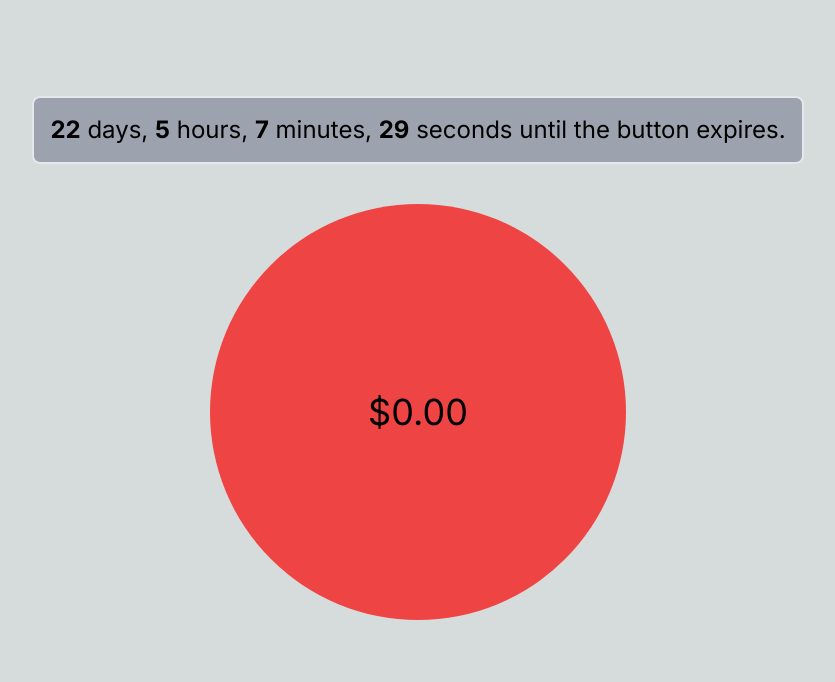
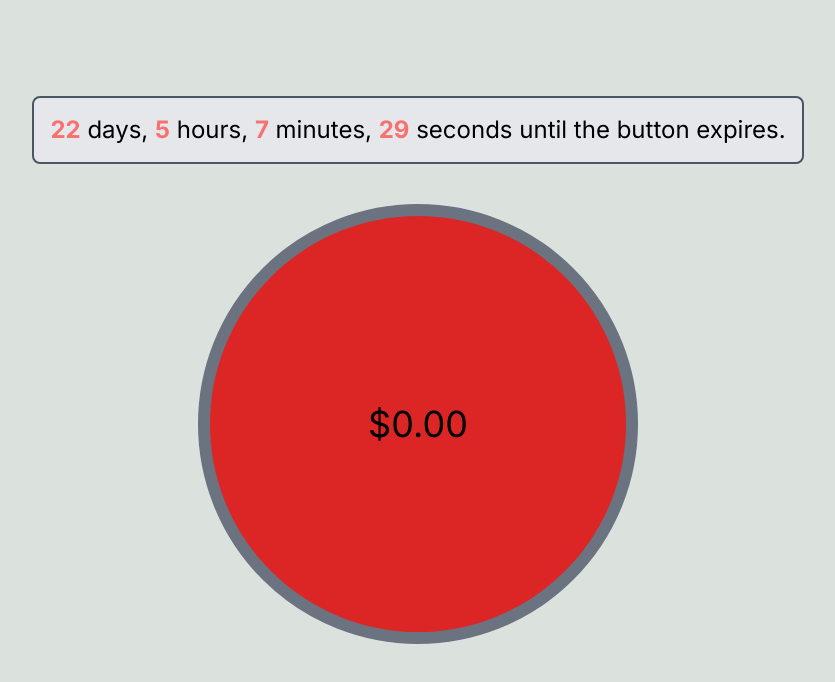
Before and after one commit to jstnf/the-button-web, a Next.js app: page / in a window 1280 px wide. Shown: the top 682 px of the page, without its empty margins (222-1057 px from the left). Built offline with nearby package versions, Linux system fonts and the light colour scheme.

Commit message:
feat: Better light/dark mode support

```diff
--- a/app/globals.css
+++ b/app/globals.css
@@ -4,7 +4,7 @@
 
 :root {
   --foreground-rgb: 0, 0, 0;
-  --background: 214, 219, 220;
+  --background: 219, 225, 220;
 }
 
 @media (prefers-color-scheme: dark) {
--- a/components/BiscuitButton.tsx
+++ b/components/BiscuitButton.tsx
@@ -7,13 +7,13 @@ interface BiscuitButtonProps {
 
 export default function BiscuitButton({onClick, presses}: BiscuitButtonProps): React.ReactElement {
   return (
-    <div>
+    <>
       <a onClick={onClick}>
-        <div className="p-52 hover:bg-red-400 rounded-full bg-red-500 flex justify-center">
+        <div className="p-52 hover:bg-red-500 rounded-full bg-red-600 flex justify-center border-[12px] border-gray-500 dark:border-gray-300 active:bg-red-400">
           <p className="fixed -translate-y-1/2 text-4xl">{formatMoney(presses)}</p>
         </div>
       </a>
-    </div>
+    </>
   )
 }
 
--- a/components/BiscuitTimer.tsx
+++ b/components/BiscuitTimer.tsx
@@ -34,7 +34,7 @@ export default function BiscuitTimer({ presses, expiry }: BiscuitTimerProps): Re
 
   return (
     <div>
-      <div className="flex justify-center p-4 border-2 rounded-lg bg-gray-400 dark:bg-gray-900">
+      <div className="flex justify-center p-4 border-2 rounded-lg bg-gray-200 dark:bg-gray-900 border-gray-600 dark:border-white">
         <p className="text-2xl">{formatMilliseconds(time)} until the button expires.</p>
       </div>
     </div>
@@ -59,7 +59,7 @@ function formatMilliseconds(milliseconds: number): React.ReactElement {
       <span>
         {timeStrings.map((timeString, index) => (
           <span key={index}>
-            <strong>{timeString.split(" ")[0]}</strong>{" "}
+            <strong className="text-red-400">{timeString.split(" ")[0]}</strong>{" "}
             {timeString.split(" ")[1]}
             {index < timeStrings.length - 1 ? (timeStrings.length > 2 ? ", " : " and ") : ""}
           </span>
```
